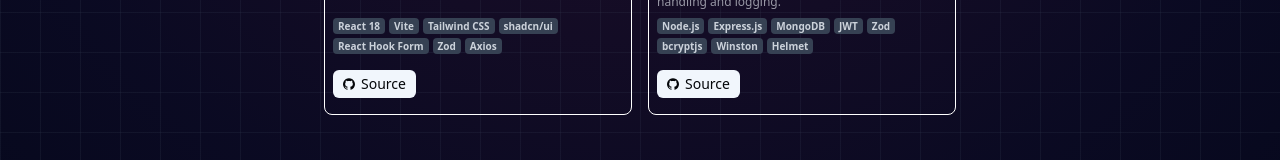
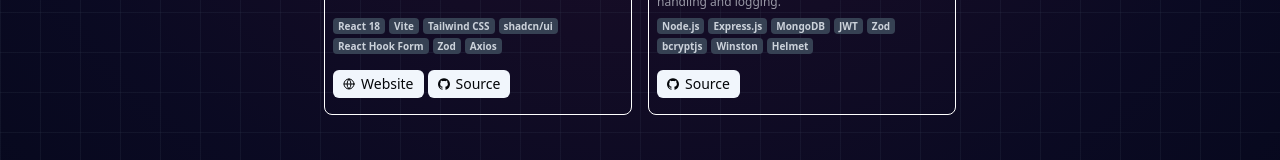
Before and after one commit to osmansemir/my-portofolio, a React (Vite) app: page / in a window 1280 px wide. Shown: the part 2028-2188 px from the top of the page. Built offline with nearby package versions, Linux system fonts and the light colour scheme.

Commit message:
Add Website url for project 1

```diff
--- a/src/data/projectsData.jsx
+++ b/src/data/projectsData.jsx
@@ -15,6 +15,7 @@ export const projects = [
       "Axios",
     ],
     source: "https://github.com/osmansemir/Mindvale_Blog_Frontend",
+    website: "https://mindvale-blog-frontend.vercel.app/",
   },
   {
     title: "Blog Platform Backend API",
```
